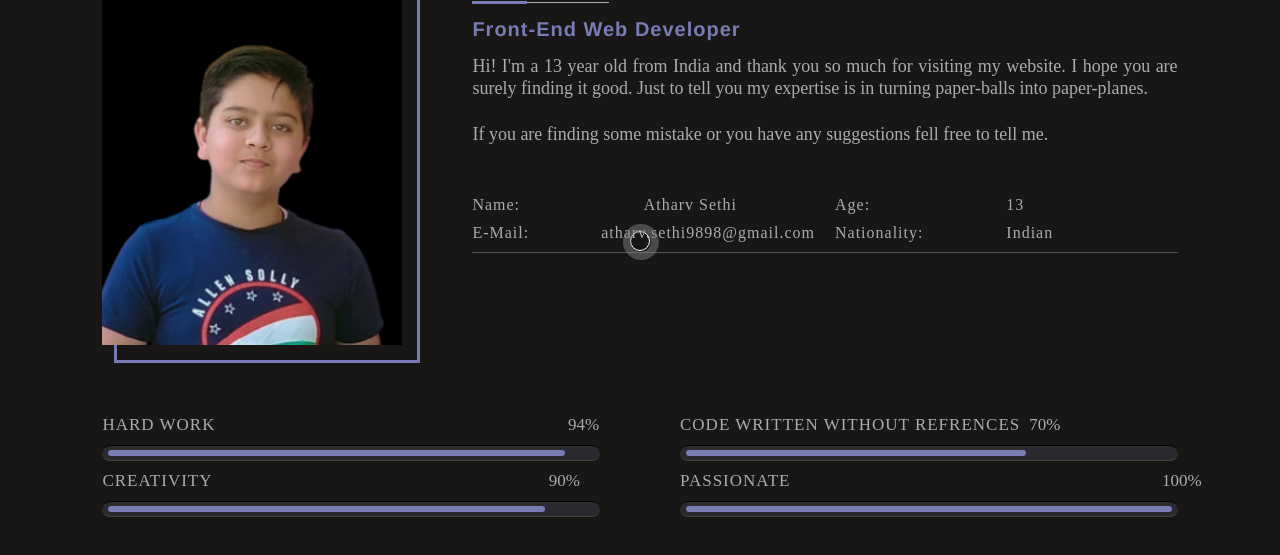
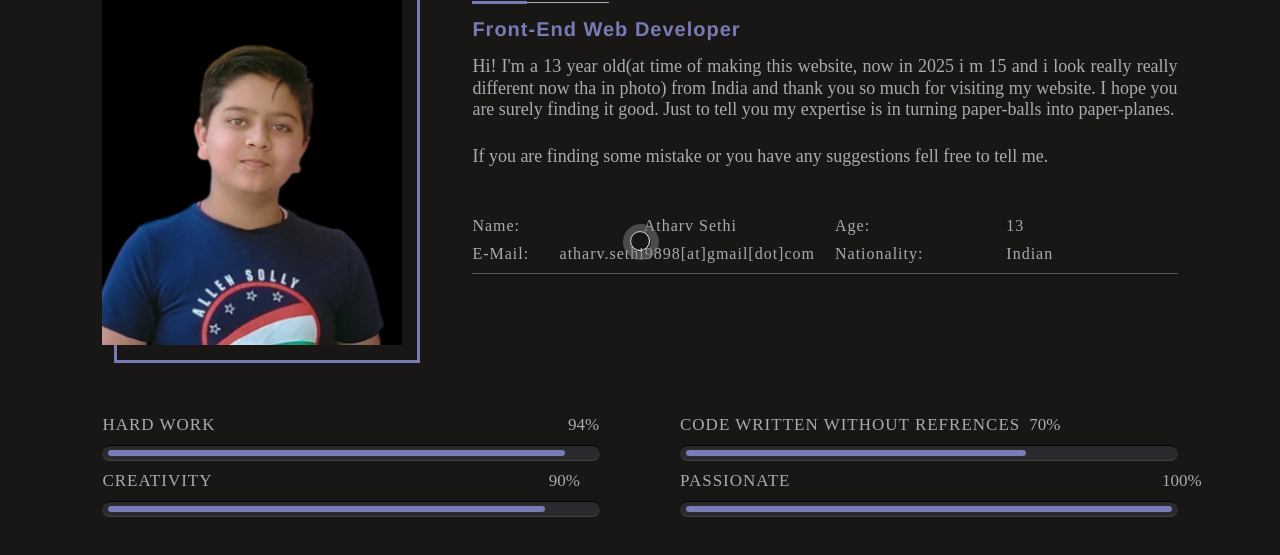
Before and after one commit to Atharv-Sethi/atharv-sethi, a plain HTML site: page about.html in a window 1280 px wide. Shown: the part 159-714 px from the top of the page. Drawn offline with Linux system fonts and the light colour scheme.

Commit message:
Update about.html
changed some personal info

```diff
--- a/about.html
+++ b/about.html
@@ -20,13 +20,13 @@
             <section class="infoSection">
                 <h1>About Me</h1>
                 <h2>Front-end Web Developer</h2>
-                <p>Hi! I'm a 13 year old from India and thank you so much for visiting my website. I hope you are surely
+                <p>Hi! I'm a 13 year old(at time of making this website, now in 2025 i m 15 and i look really really different now tha in photo) from India and thank you so much for visiting my website. I hope you are surely
                     finding it good. Just to tell you my expertise is in turning paper-balls into paper-planes.</p>
                 <p>If you are finding some mistake or you have any suggestions fell free to tell me.</p>
                 <div class="personalInfo">
                     <div><span>Name:</span><span>Atharv Sethi</span></div>
                     <div><span>Age:</span><span>13</span></div>
-                    <div><span>E-Mail:</span><span>atharv.sethi9898@gmail.com</span></div>
+                    <div><span>E-Mail:</span><span>atharv.sethi9898[at]gmail[dot]com</span></div>
                     <div><span>Nationality:</span><span>Indian</span></div>
                 </div>
             </section>
```
